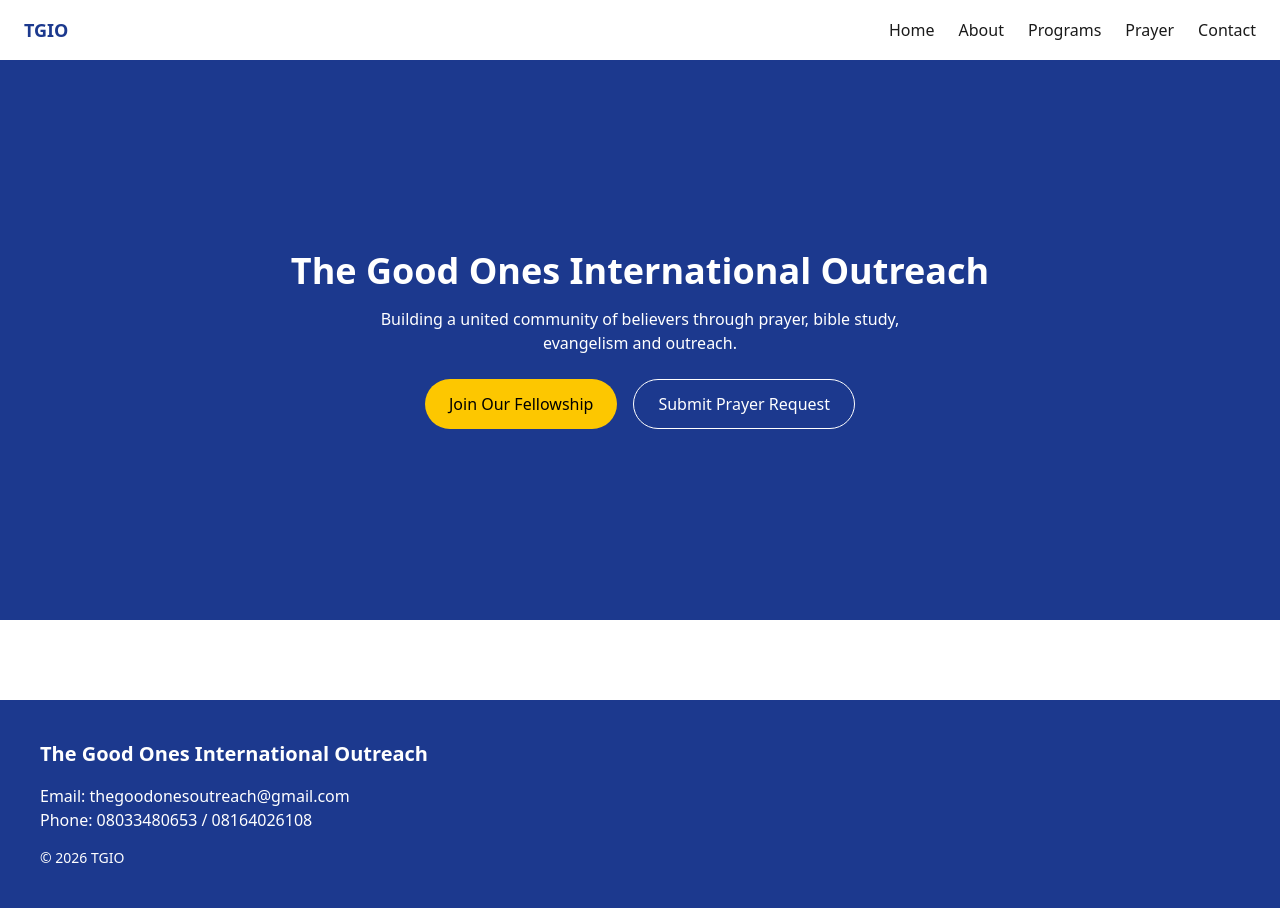
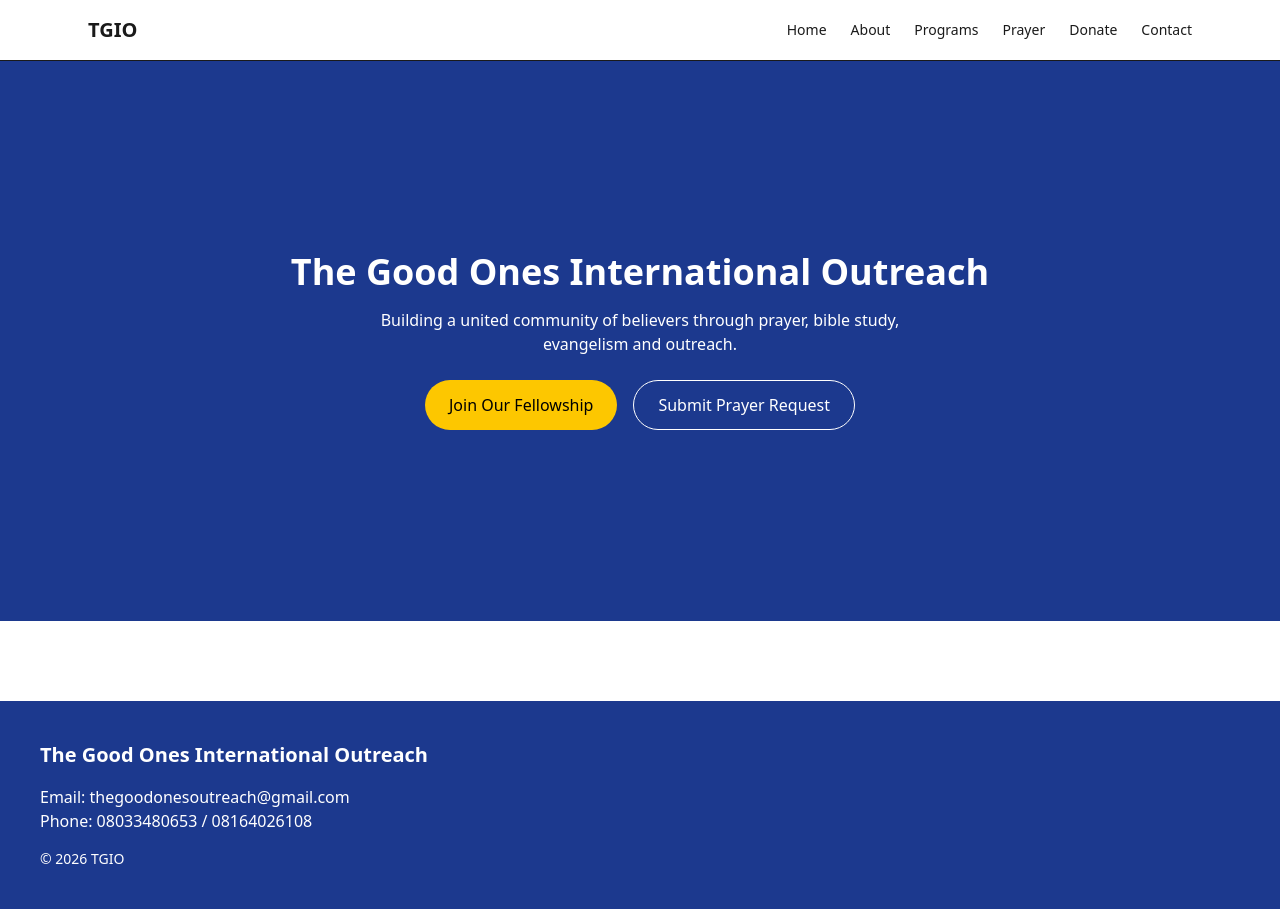
Before and after one commit to kerdaino/tgio-website, a Next.js app: page / in a window 1280 px wide. Built offline with nearby package versions, Linux system fonts and the light colour scheme.

Commit message:
Improve navbar with mobile menu

```diff
--- a/components/Navbar.tsx
+++ b/components/Navbar.tsx
@@ -1,19 +1,61 @@
-import Link from "next/link"
+"use client";
+
+import Link from "next/link";
+import { useState } from "react";
+import { Menu, X } from "lucide-react";
+
+const links = [
+  { href: "/", label: "Home" },
+  { href: "/about", label: "About" },
+  { href: "/programs", label: "Programs" },
+  { href: "/prayer-request", label: "Prayer" },
+  { href: "/donate", label: "Donate" },
+  { href: "/contact", label: "Contact" },
+];
 
 export default function Navbar() {
+  const [open, setOpen] = useState(false);
+
   return (
-    <nav className="flex justify-between items-center px-6 py-4 shadow">
-      <h1 className="font-bold text-lg text-blue-900">
-        TGIO
-      </h1>
+    <nav className="sticky top-0 z-50 bg-white/90 backdrop-blur border-b">
+      <div className="max-w-6xl mx-auto px-6 py-4 flex items-center justify-between">
+        <Link href="/" className="flex items-center gap-2 font-bold text-primary">
+          <span className="text-xl">TGIO</span>
+        </Link>
 
-      <div className="space-x-6 hidden md:flex">
-        <Link href="/">Home</Link>
-        <Link href="/about">About</Link>
-        <Link href="/programs">Programs</Link>
-        <Link href="/prayer-request">Prayer</Link>
-        <Link href="/contact">Contact</Link>
+        <div className="hidden md:flex items-center gap-6 text-sm">
+          {links.map((l) => (
+            <Link key={l.href} href={l.href} className="hover:text-primary">
+              {l.label}
+            </Link>
+          ))}
+        </div>
+
+        <button
+          className="md:hidden p-2 rounded-lg hover:bg-black/5"
+          onClick={() => setOpen((v) => !v)}
+          aria-label="Toggle menu"
+        >
+          {open ? <X /> : <Menu />}
+        </button>
       </div>
+
+      {open && (
+        <div className="md:hidden border-t bg-white">
+          <div className="px-6 py-4 flex flex-col gap-3 text-sm">
+            {links.map((l) => (
+              <Link
+                key={l.href}
+                href={l.href}
+                onClick={() => setOpen(false)}
+                className="py-2"
+              >
+                {l.label}
+              </Link>
+            ))}
+          </div>
+        </div>
+      )}
     </nav>
-  )
+  );
 }
```
